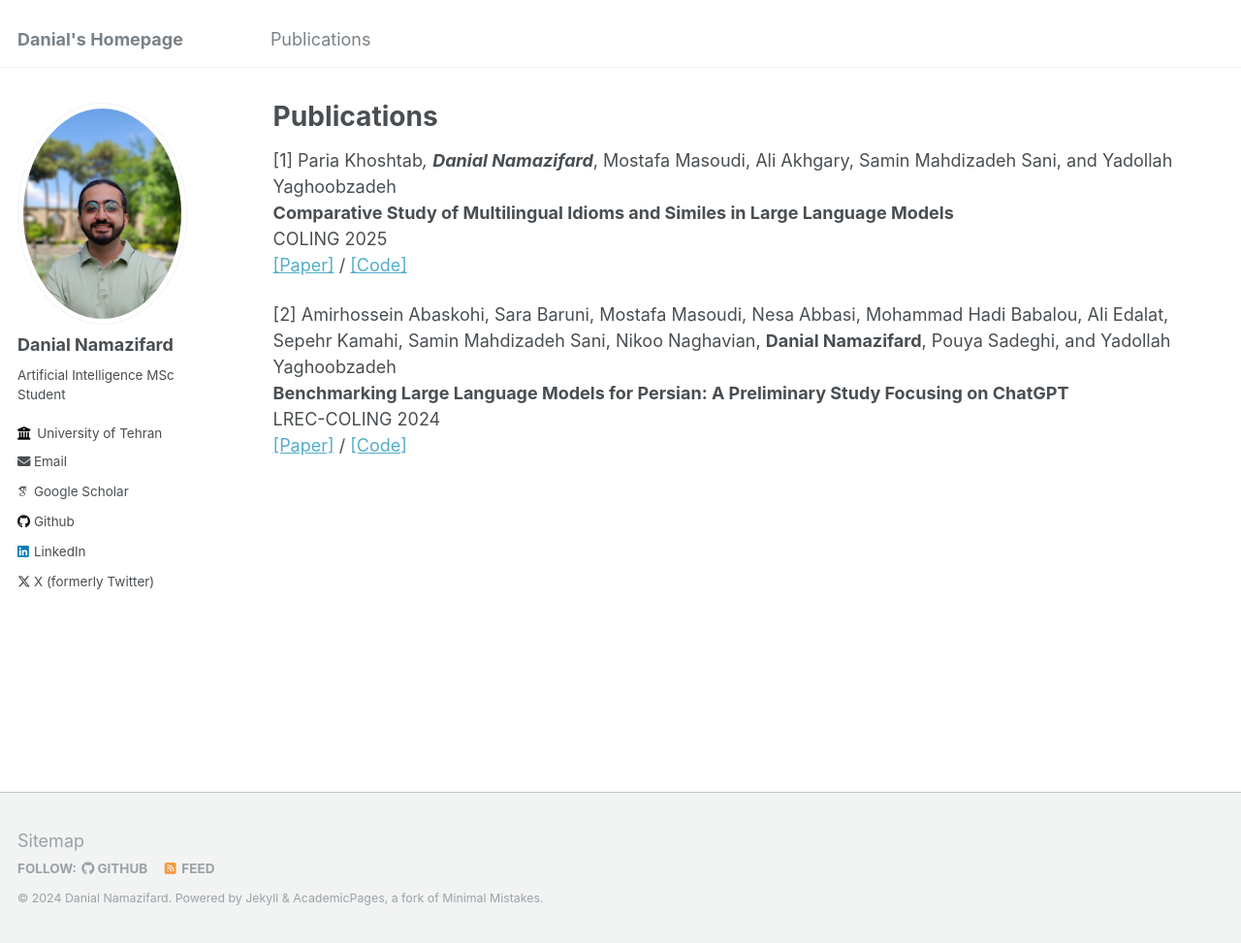
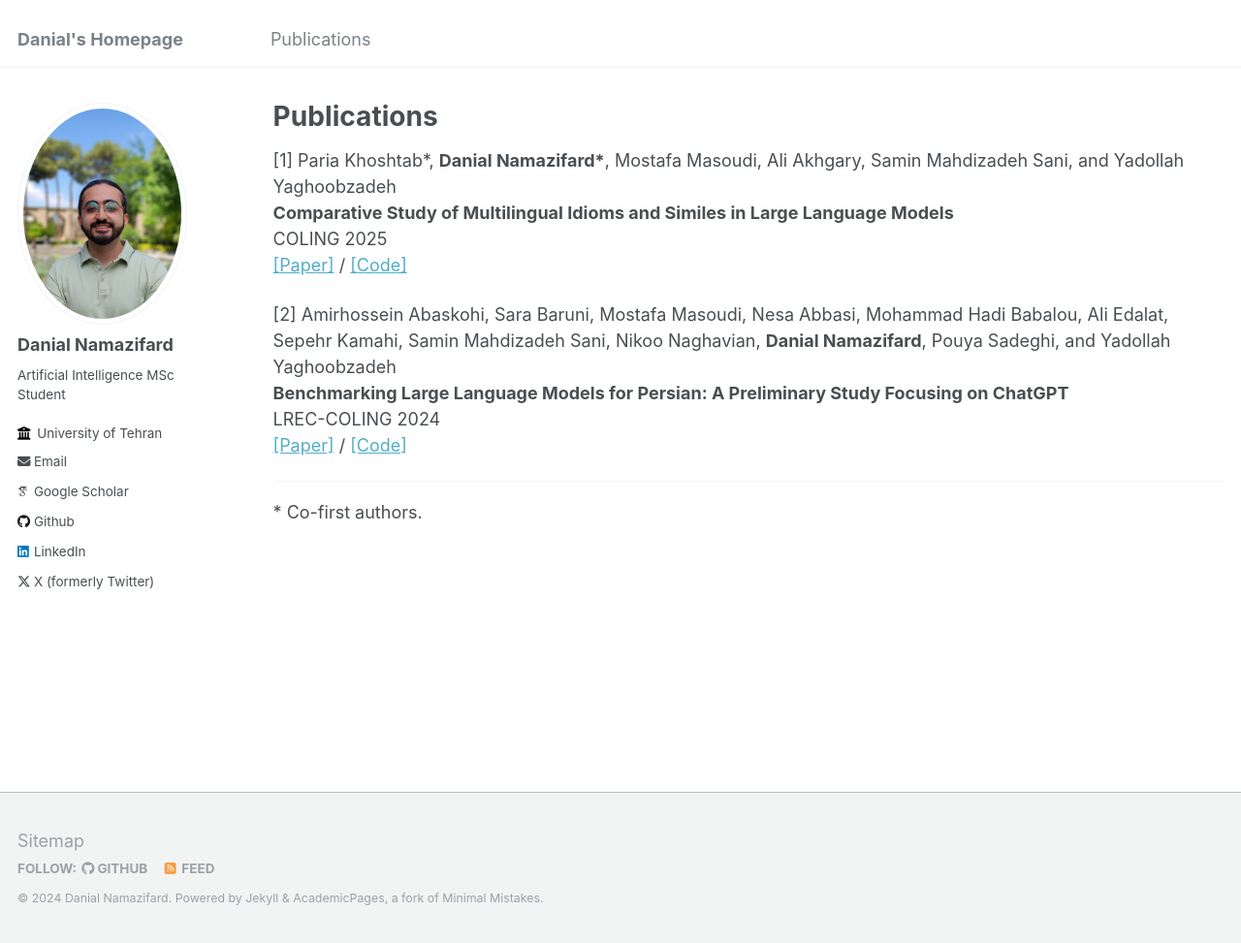
Before and after one commit to namazifard/namazifard.github.io, a Jekyll site: the page built from _pages/publications.md, in a window 1280 px wide and 973 px high. Shown: the whole window at 97% size. Built offline with Jekyll 4.4.1, drawn with Linux system fonts in a browser that asks for light colours; some web fonts are replaced.

Commit message:
Update publications.md

```diff
--- a/_pages/publications.md
+++ b/_pages/publications.md
@@ -5,7 +5,7 @@ permalink: /publications/
 author_profile: true
 ---
 
-[1] Paria Khoshtab*, __Danial Namazifard__*, Mostafa Masoudi, Ali Akhgary, Samin Mahdizadeh Sani, and Yadollah Yaghoobzadeh
+[1] Paria Khoshtab\*, __Danial Namazifard\*__, Mostafa Masoudi, Ali Akhgary, Samin Mahdizadeh Sani, and Yadollah Yaghoobzadeh
 **Comparative Study of Multilingual Idioms and Similes in Large Language Models**
 COLING 2025
 <br/>
@@ -16,3 +16,7 @@ COLING 2025
 LREC-COLING 2024
 <br/>
 [\[Paper\]](https://aclanthology.org/2024.lrec-main.197/) / [\[Code\]](https://github.com/Ipouyall/Benchmarking_ChatGPT_for_Persian)
+
+---
+
+\* Co-first authors.
```
